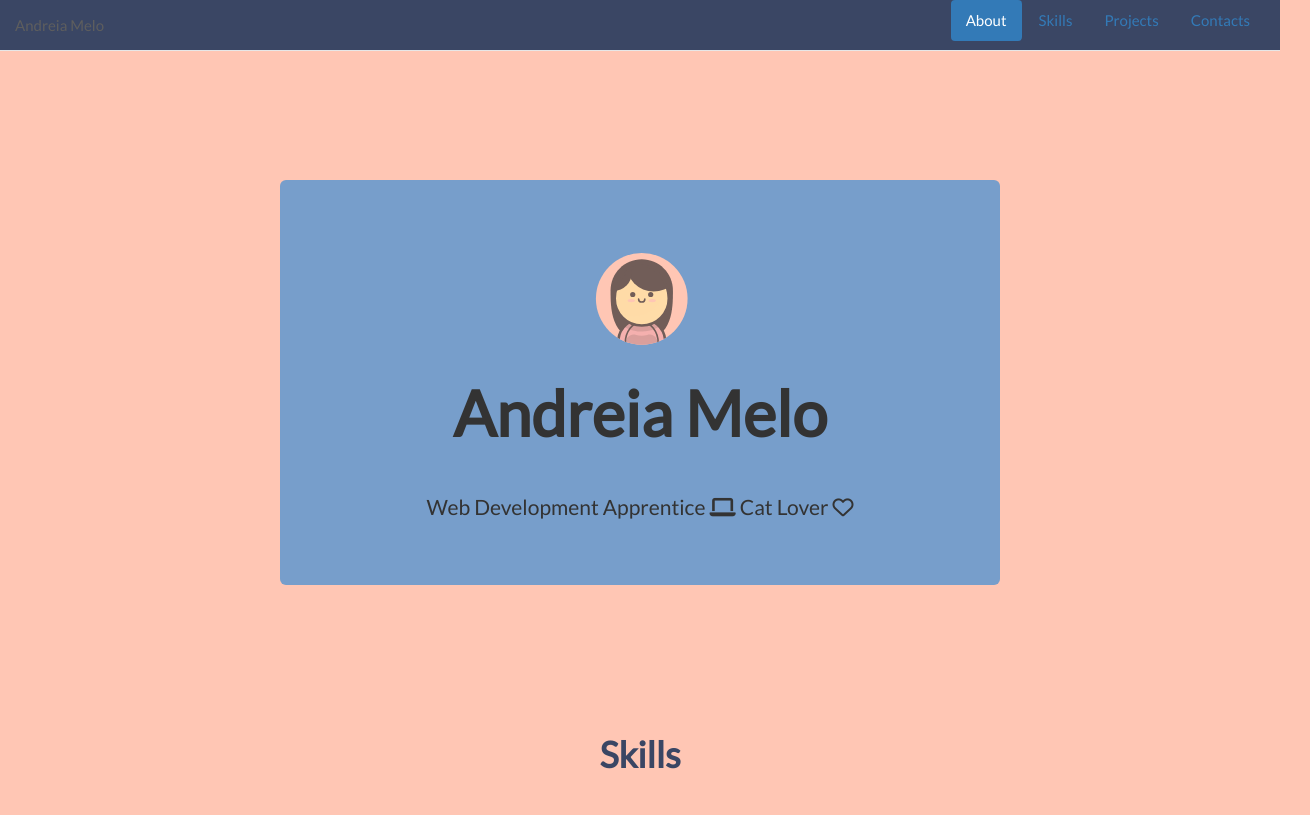
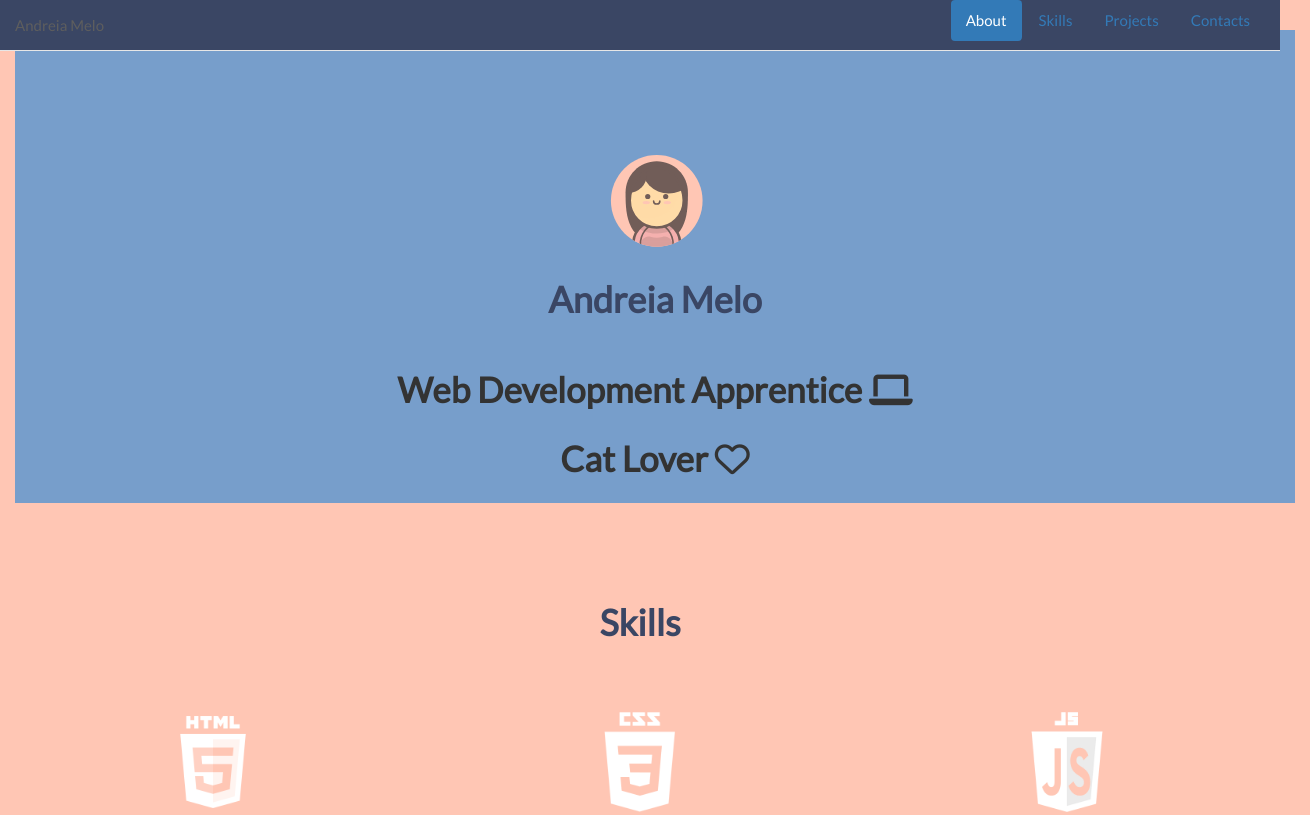
Before and after one commit to andreiamlm/AndreiaMelo.github.io, a plain HTML site: page index.html in a window 1280 px wide. Shown: the top 815 px of the page, 1310 px wide, since content can reach past the window. Drawn offline with nearby package versions, Linux system fonts and the light colour scheme.

Commit message:
css styling about section

```diff
--- a/index.html
+++ b/index.html
@@ -22,7 +22,7 @@
         <link href="jumbotron-narrow.css" rel="stylesheet">
     </head>
     <body>
-        <div class="container">
+        <div class="container-fluid">
             <nav class="navbar navbar-default navbar-fixed-top">
                 <div class="container-fluid">
                     <!-- Brand and toggle get grouped for better mobile display -->
@@ -47,11 +47,13 @@
                 </div><!-- /.container-fluid -->
             </nav>
             <section id="about">
-                <div class="jumbotron">
-                    <img src="profilecopy.svg" class="img-fluid" alt="Responsive image">
+            		<div class ="row">
+                    <img src="profilecopy.svg" class="img-responsive center-block" alt="Responsive image">
                     <h1>Andreia Melo</h1>
-                    <p class="lead">Web Development Apprentice <i class="fa fa-laptop" aria-hidden="true"></i> Cat Lover <i class="fa fa-heart-o" aria-hidden="true"></i></p>
-                </div>
+                    <p class="lead">Web Development Apprentice <i class="fa fa-laptop" aria-hidden="true"></i>
+                    <p class="lead">Cat Lover <i class="fa fa-heart-o" aria-hidden="true"></i> </p>
+                    </p>
+                    </div>
             </section>
             <section id="skills">
                 <div class="block">
--- a/jumbotron-narrow.css
+++ b/jumbotron-narrow.css
@@ -5,6 +5,11 @@ body {
   background-color:#FFC6B4;
   font-family: 'Lato', sans-serif;
 }
+
+.container-fluid {
+  width: 100%;
+}
+
 
 .navbar {
   background-color: #3a4664 ;
@@ -15,7 +20,21 @@ body {
 .nav-pills,
 .navbar-brand {
   font-size: 15px;
+  border-radius: 0px;
 
+}
+
+
+#about {
+  background-color: #779ecb;
+  margin: 0px;
+  width: 100vw;
+}
+
+p.lead {
+  font-size: 35px;
+  text-align: center;
+  font-weight: bold;
 }
 
 img {
@@ -72,15 +91,19 @@ h1 {
 }
 
 /* Main marketing message and sign up button */
-.jumbotron {
+/*.jumbotron {
   text-align: center;
   border-bottom: 1px solid #e5e5e5;
   background-color: #779ecb;
-  margin: 50px;
+  margin: -5px;
 }
 .jumbotron .btn {
   padding: 14px 24px;
   font-size: 21px;
+}
+
+h1.jumbotron {
+  font-size: 20px;
 }
 
 /* Supporting marketing content */
```
